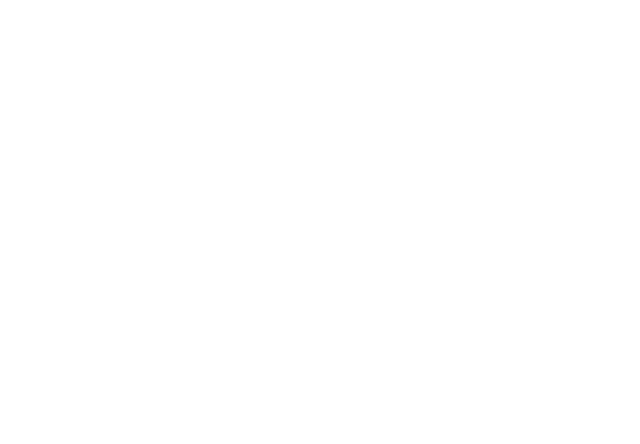
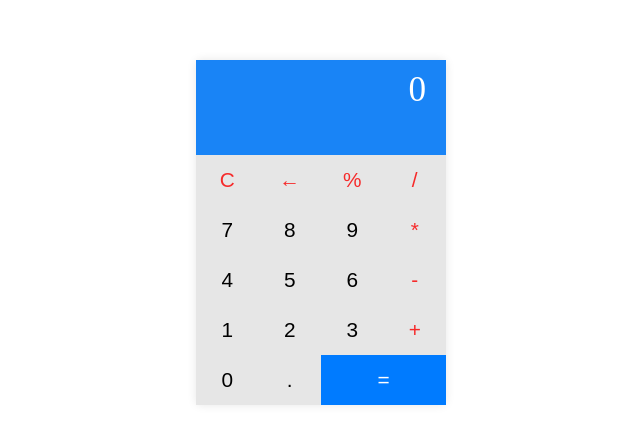
Before and after one commit to steelsnake93/react-calculator-app, a JavaScript app: page / in a window 1280 px wide. Shown: the part 168-612 px from the top of the page, without its empty margins (319-959 px from the left). Built offline with nearby package versions, Linux system fonts and the light colour scheme; the HTML template or start-up script is replaced by a standard one.

Commit message:
Add basic layout and styling for calculator

```diff
--- a/src/App.css
+++ b/src/App.css
@@ -0,0 +1,5 @@
+.App {
+    height: 100vh;
+    display: flex;
+    align-items: center;
+}
--- a/src/App.js
+++ b/src/App.js
@@ -1,8 +1,10 @@
 import './App.css';
+import Calculator from './components/Calculator';
 
 function App() {
   return (
     <div className="App">
+      <Calculator />
     </div>
   );
 }
--- a/src/index.css
+++ b/src/index.css
@@ -1,13 +1,5 @@
 body {
   margin: 0;
-  font-family: -apple-system, BlinkMacSystemFont, 'Segoe UI', 'Roboto', 'Oxygen',
-    'Ubuntu', 'Cantarell', 'Fira Sans', 'Droid Sans', 'Helvetica Neue',
-    sans-serif;
-  -webkit-font-smoothing: antialiased;
-  -moz-osx-font-smoothing: grayscale;
+  padding: 0;
+  box-sizing: border-box;
 }
-
-code {
-  font-family: source-code-pro, Menlo, Monaco, Consolas, 'Courier New',
-    monospace;
-}
```
Also changed, not shown: public/index.html (line endings or trailing spaces).
